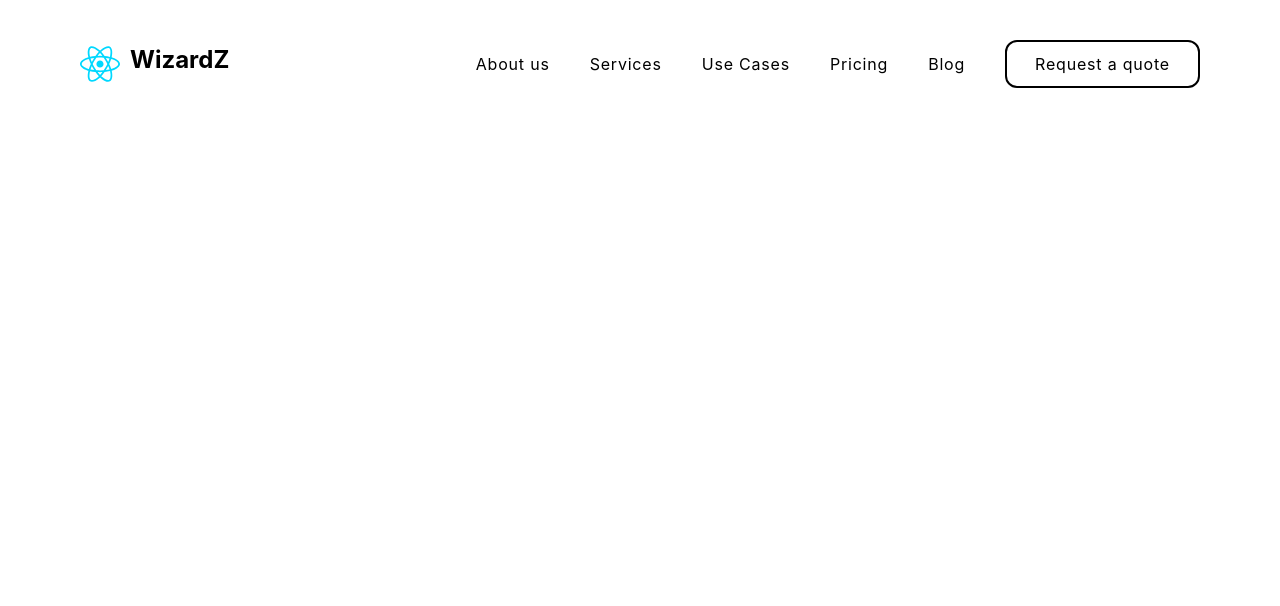
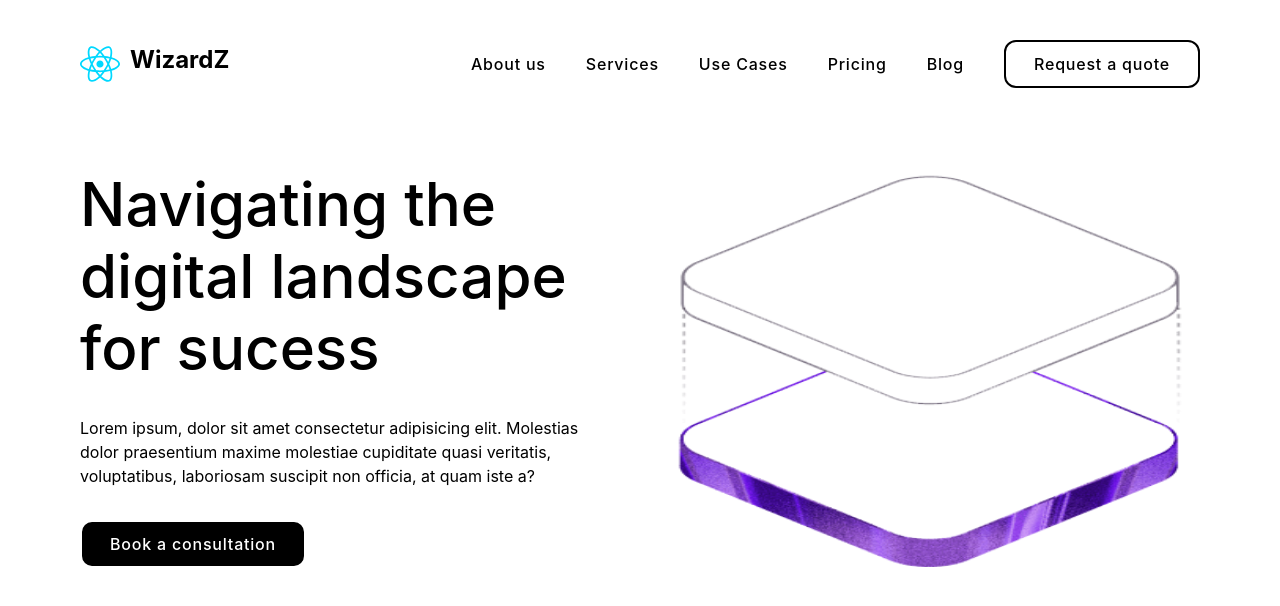
Before and after one commit to anshu-Creates/ui-ux-using-react, a React (Vite) app in the folder ui-ux/: page / in a window 1280 px wide. Shown: the top 606 px of the page. Built offline with nearby package versions, Linux system fonts and the light colour scheme.

Commit message:
Refactor App component to include Section1 and Section2; add LeftSection and RightSection components

```diff
--- a/ui-ux/src/App.jsx
+++ b/ui-ux/src/App.jsx
@@ -1,12 +1,12 @@
 import React from 'react'
-import Logo from './components/sec-1/Logo'
-import Navbar from './components/sec-1/Navbar'
+import Section1 from './components/sec-1/Section1'
+import Section2 from './components/sec-2/Section2'
 
 const App = () => {
   return (
-    <div className='flex items-center justify-between pt-10 pl-20 pr-20 pb-10 '>
-      <Logo/>
-      <Navbar/>
+    <div className='pl-20 pr-20'>
+      <Section1/>
+      <Section2/>
     </div>
   )
 }
--- a/ui-ux/src/components/sec-1/Navbar.jsx
+++ b/ui-ux/src/components/sec-1/Navbar.jsx
@@ -3,12 +3,12 @@ import React from 'react'
 const Navbar = () => {
   return (
     <div >
-        <ul className='flex gap-10 items-center tracking-wider justify-between'>
-            <li><a>About us</a></li>
-            <li><a>Services </a></li>
-            <li><a>Use Cases</a></li>
-            <li><a>Pricing</a></li>
-            <li><a>Blog</a></li>
+        <ul className='flex gap-10 items-center font-medium tracking-wider justify-between'>
+            <li><a href='#'>About us</a></li>
+            <li><a href='#'>Services </a></li>
+            <li><a href='#'>Use Cases</a></li>
+            <li><a href='#'>Pricing</a></li>
+            <li><a href='#'>Blog</a></li>
             <li><button className='border-2 rounded-xl pl-7 pr-7 pt-2.5 pb-2.5'>Request a quote</button></li>
 
         </ul>
--- /dev/null
+++ b/ui-ux/src/components/sec-1/Section1.jsx
@@ -0,0 +1,14 @@
+import React from 'react'
+import Logo from './Logo'
+import Navbar from './Navbar'
+
+const Section1 = () => {
+  return (
+    <div className='flex items-center justify-between pt-10 pb-10'>
+        <Logo/>
+        <Navbar/>
+    </div>
+  )
+}
+
+export default Section1
--- /dev/null
+++ b/ui-ux/src/components/sec-2/LeftSection.jsx
@@ -0,0 +1,13 @@
+import React from 'react'
+
+const LeftSection = () => {
+  return (
+    <div className='w-full h-100 flex flex-col justify-between'>
+        <h1 className='text-6xl leading-18 font-medium'>Navigating the digital landscape for sucess</h1>
+        <p>Lorem ipsum, dolor sit amet consectetur adipisicing elit. Molestias dolor praesentium maxime molestiae cupiditate quasi veritatis, voluptatibus, laboriosam suscipit non officia, at quam iste a?</p>
+        <button className='border-2 bg-black font-medium text-white w-fit rounded-xl pl-7 pr-7 pt-2.5 pb-2.5 tracking-wider'>Book a consultation</button>
+    </div>
+  )
+}
+
+export default LeftSection
--- /dev/null
+++ b/ui-ux/src/components/sec-2/RightSection.jsx
@@ -0,0 +1,9 @@
+import React from 'react'
+
+export const RightSection = () => {
+  return (
+    <div className='w-full h-100'>
+        <img src='/src/assets/hero.png' className='h-full w-full'></img>
+    </div>
+  )
+}
--- /dev/null
+++ b/ui-ux/src/components/sec-2/Section2.jsx
@@ -0,0 +1,14 @@
+import React from 'react'
+import LeftSection from './LeftSection'
+import { RightSection } from './RightSection'
+
+const Section2 = () => {
+  return (
+    <div className='flex gap-10 pt-10 pb-10'>
+        <LeftSection/>
+        <RightSection/>
+    </div>
+  )
+}
+
+export default Section2
```
